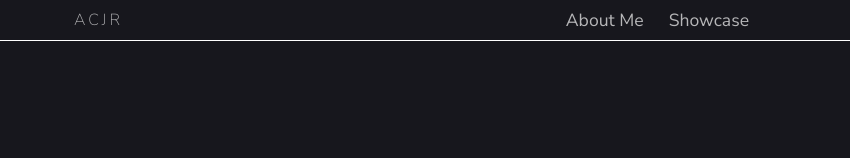
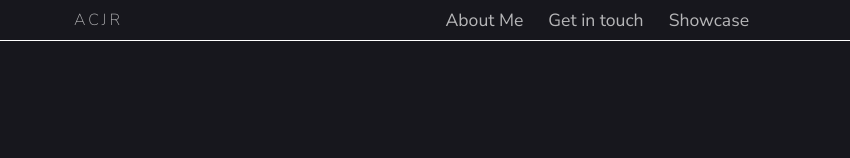
Before and after one commit to andrecrjr/ACJRhub, a Next.js app: page / in a window 1280 px wide. Shown: the top 158 px of the page, without its empty margins (216-1066 px from the left). Built offline with nearby package versions, Linux system fonts and the light colour scheme; no server answers.

Commit message:
- add get in touch form

```diff
--- a/components/Layout/Header/index.tsx
+++ b/components/Layout/Header/index.tsx
@@ -14,6 +14,12 @@ const Header = () => {
 				<Link href="#about-me">
 					<MenuLink>About Me</MenuLink>
 				</Link>
+				<Link
+					href="https://acjr.notion.site/138b5e58148c80809666d2b33948b37e?pvs=105"
+					target="_blank"
+				>
+					<MenuLink>Get in touch</MenuLink>
+				</Link>
 				<Link href="#portfolio">
 					<MenuLink>Showcase</MenuLink>
 				</Link>
```
